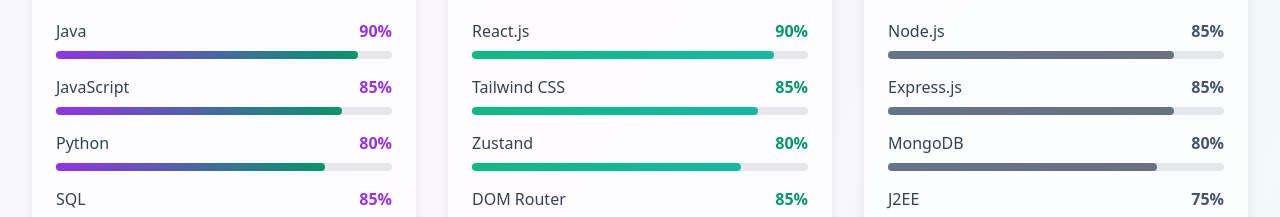
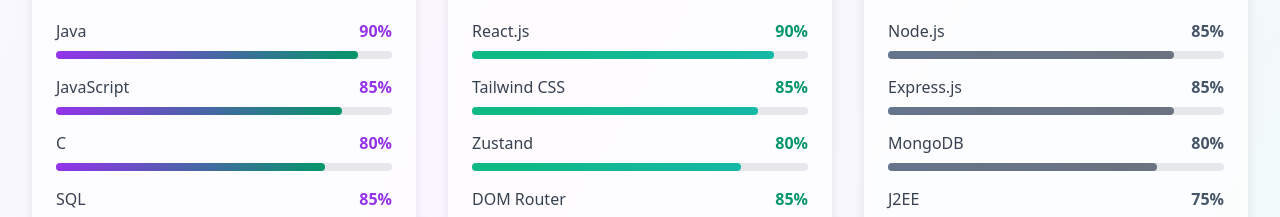
Before and after one commit to umar-sheik-8610/umar-portfolio, a React (Vite) app: page /about in a window 1280 px wide. Shown: the part 1100-1317 px from the top of the page. Built offline with nearby package versions, Linux system fonts and the light colour scheme.

Commit message:
changed my language skill

```diff
--- a/src/pages/About.tsx
+++ b/src/pages/About.tsx
@@ -15,7 +15,7 @@ const About = () => {
     languages: [
       { name: "Java", level: 90 },
       { name: "JavaScript", level: 85 },
-      { name: "Python", level: 80 },
+      { name: "C", level: 80 },
       { name: "SQL", level: 85 },
       { name: "Solidity", level: 70 },
     ],
```
